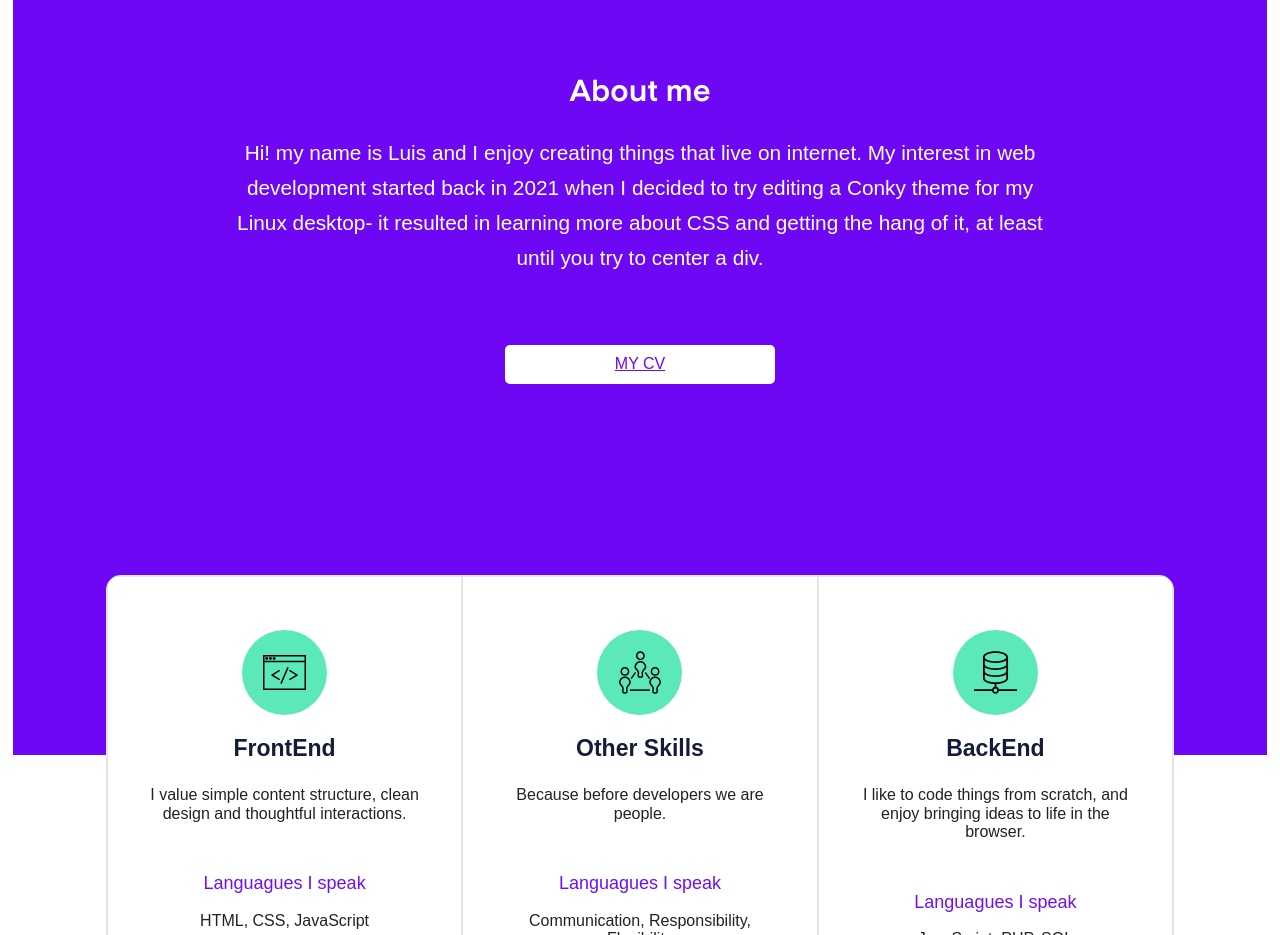
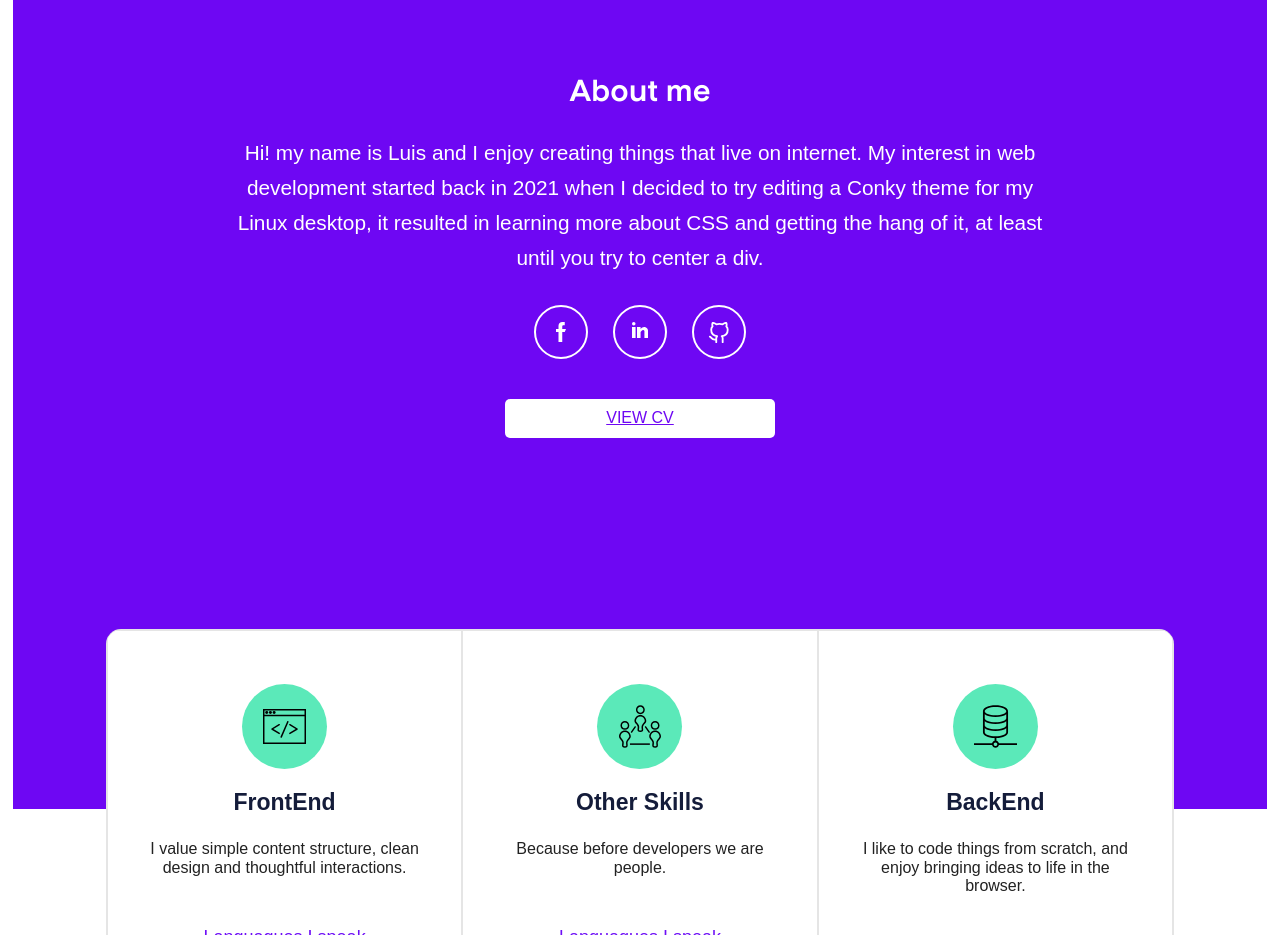
Before and after one commit to Behelit0906/portafolio, a Vue app: page / in a window 1280 px wide. Shown: the part 1140-2075 px from the top of the page. Built offline with nearby package versions, Linux system fonts and the light colour scheme; a web font is replaced by a local one.

Commit message:
feat: add social network icons

```diff
--- a/src/components/Description.vue
+++ b/src/components/Description.vue
@@ -1,13 +1,115 @@
+<script setup lang="ts">
+
+const linkedin = new URL(`../assets/icons/linkedin.svg`, import.meta.url).href;
+</script>
+
 <template>
     <div id="about" class="description-container">
         <h2 class="description-title">About me</h2>
         <p class="description">
             Hi! my name is Luis and I enjoy creating things that live on internet. My interest in web development
-            started back in 2021 when I decided to try editing a Conky theme for my Linux desktop- it resulted in
+            started back in 2021 when I decided to try editing a Conky theme for my Linux desktop, it resulted in
             learning more about CSS and getting the hang of it, at least until you try to center a div.
         </p>
-        <a class="cv-link" href="https://drive.google.com/file/d/14NJeuXqHdFmKO90a1YeL5wOWIvfwcI5H/view?usp=sharing">MY
-            CV</a>
+        <div class="socialnetworks">
+            <a class="socialIcon-container" href="https://web.facebook.com/luis.salcedo.37051">
+                <svg class="facebook icon" version="1.1" id="Capa_1" xmlns="http://www.w3.org/2000/svg"
+                    xmlns:xlink="http://www.w3.org/1999/xlink" x="0px" y="0px" viewBox="0 0 512 512"
+                    style="enable-background:new 0 0 512 512;" xml:space="preserve">
+                    <path d="M384,176h-96v-64c0-17.664,14.336-32,32-32h32V0h-64l0,0c-53.024,0-96,42.976-96,96v80h-64v80h64v256
+	h96V256h64L384,176z" id="id_101"></path>
+                    <g>
+                    </g>
+                    <g>
+                    </g>
+                    <g>
+                    </g>
+                    <g>
+                    </g>
+                    <g>
+                    </g>
+                    <g>
+                    </g>
+                    <g>
+                    </g>
+                    <g>
+                    </g>
+                    <g>
+                    </g>
+                    <g>
+                    </g>
+                    <g>
+                    </g>
+                    <g>
+                    </g>
+                    <g>
+                    </g>
+                    <g>
+                    </g>
+                    <g>
+                    </g>
+                </svg>
+            </a>
+
+
+            <a class="socialIcon-container" href="https://www.linkedin.com/in/luis-salcedo-406895245/">
+                <svg class="linkedin icon" version="1.1" id="Capa_1" xmlns="http://www.w3.org/2000/svg"
+                    xmlns:xlink="http://www.w3.org/1999/xlink" x="0px" y="0px" viewBox="0 0 512 512"
+                    style="enable-background:new 0 0 512 512;" xml:space="preserve">
+                    <g>
+                        <rect y="160" width="114.496" height="352" id="id_101"></rect>
+                        <path d="M426.368,164.128c-1.216-0.384-2.368-0.8-3.648-1.152c-1.536-0.352-3.072-0.64-4.64-0.896
+		c-6.08-1.216-12.736-2.08-20.544-2.08l0,0l0,0c-66.752,0-109.088,48.544-123.04,67.296V160H160v352h114.496V320
+		c0,0,86.528-120.512,123.04-32c0,79.008,0,224,0,224H512V274.464C512,221.28,475.552,176.96,426.368,164.128z"
+                            id="id_102"></path>
+                        <circle cx="56" cy="56" r="56" id="id_103"></circle>
+                    </g>
+                    <g>
+                    </g>
+                    <g>
+                    </g>
+                    <g>
+                    </g>
+                    <g>
+                    </g>
+                    <g>
+                    </g>
+                    <g>
+                    </g>
+                    <g>
+                    </g>
+                    <g>
+                    </g>
+                    <g>
+                    </g>
+                    <g>
+                    </g>
+                    <g>
+                    </g>
+                    <g>
+                    </g>
+                    <g>
+                    </g>
+                    <g>
+                    </g>
+                    <g>
+                    </g>
+                </svg>
+            </a>
+
+            <a class="socialIcon-container github-container" href="https://github.com/Behelit0906">
+                <svg xmlns="http://www.w3.org/2000/svg" viewBox="0 0 24 24" fill="none" stroke="currentColor"
+                    stroke-width="2" stroke-linecap="round" stroke-linejoin="round"
+                    class="feather feather-github github icon">
+                    <path
+                        d="M9 19c-5 1.5-5-2.5-7-3m14 6v-3.87a3.37 3.37 0 0 0-.94-2.61c3.14-.35 6.44-1.54 6.44-7A5.44 5.44 0 0 0 20 4.77 5.07 5.07 0 0 0 19.91 1S18.73.65 16 2.48a13.38 13.38 0 0 0-7 0C6.27.65 5.09 1 5.09 1A5.07 5.07 0 0 0 5 4.77a5.44 5.44 0 0 0-1.5 3.78c0 5.42 3.3 6.61 6.44 7A3.37 3.37 0 0 0 9 18.13V22"
+                        id="id_101" style="stroke: rgb(255, 255, 255);"></path>
+                </svg>
+            </a>
+
+        </div>
+        <a class="cv-link"
+            href="https://drive.google.com/file/d/14NJeuXqHdFmKO90a1YeL5wOWIvfwcI5H/view?usp=sharing">VIEW CV</a>
     </div>
 </template>
 
@@ -54,6 +156,60 @@
     border-radius: 5px;
 }
 
+.socialnetworks {
+    position: relative;
+    top: -90px;
+    display: flex;
+    justify-content: center;
+    gap: 2%;
+}
+
+.socialIcon-container {
+    display: block;
+    width: 20px;
+    height: 20px;
+    padding: 15px;
+
+    border-radius: 50%;
+    border: 2px solid #fff;
+}
+
+.facebook {
+    width: 100%;
+    height: 100%;
+    display: block;
+    fill: #fff;
+}
+
+.linkedin {
+    display: block;
+    margin-left: auto;
+    margin-right: auto;
+    width: 80%;
+    height: 80%;
+    fill: #fff;
+}
+
+.github-container {
+    position: relative;
+}
+
+.github {
+    position: relative;
+    left: -1px;
+    display: block;
+    width: 110%;
+    height: 110%;
+}
+
+.socialIcon-container:hover {
+    background-color: #fff;
+}
+
+.socialIcon-container:hover .icon {
+    fill: var(--main-color);
+}
+
 @media screen and (max-width:500px) {
 
     .description-container {
```
